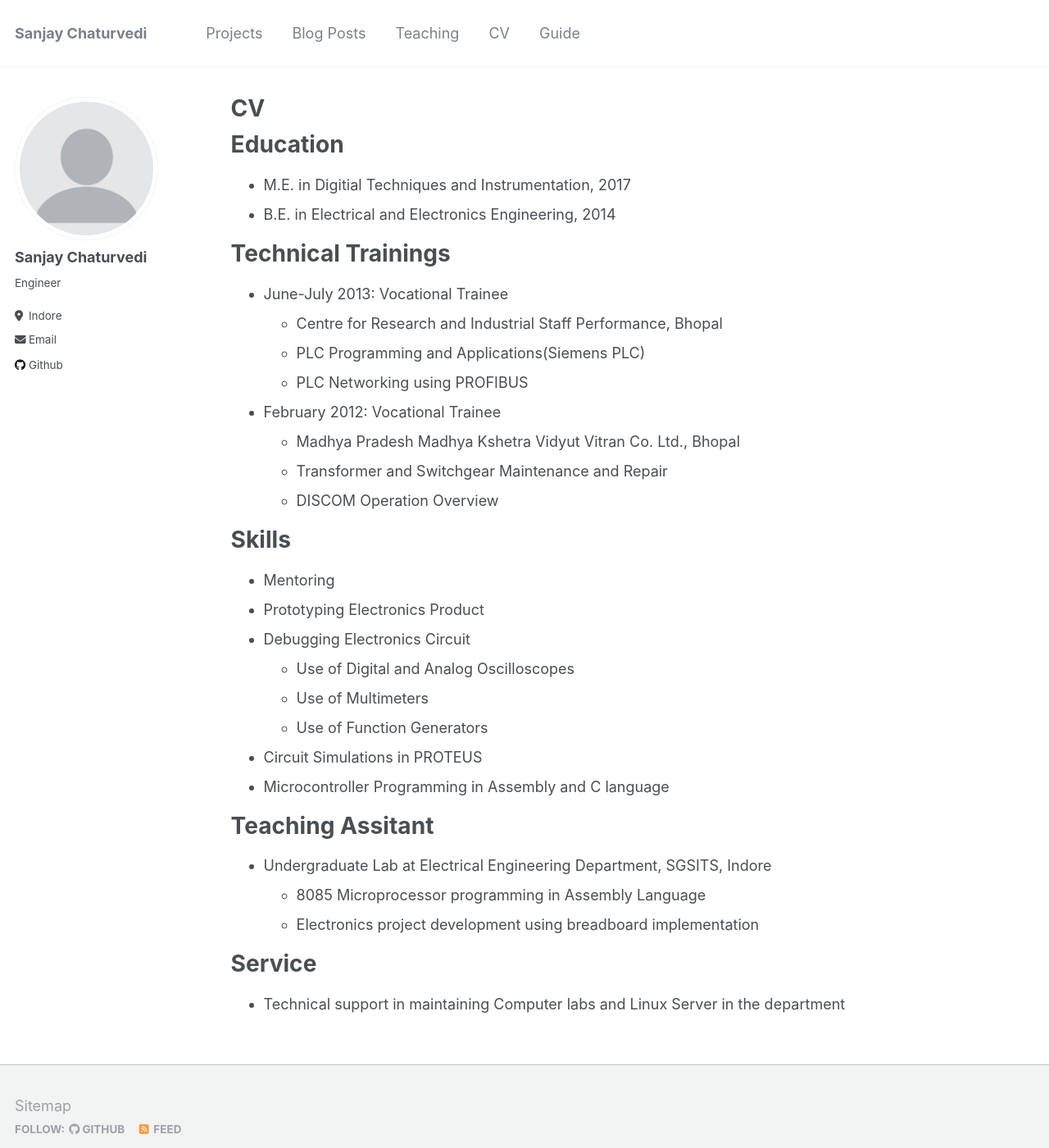
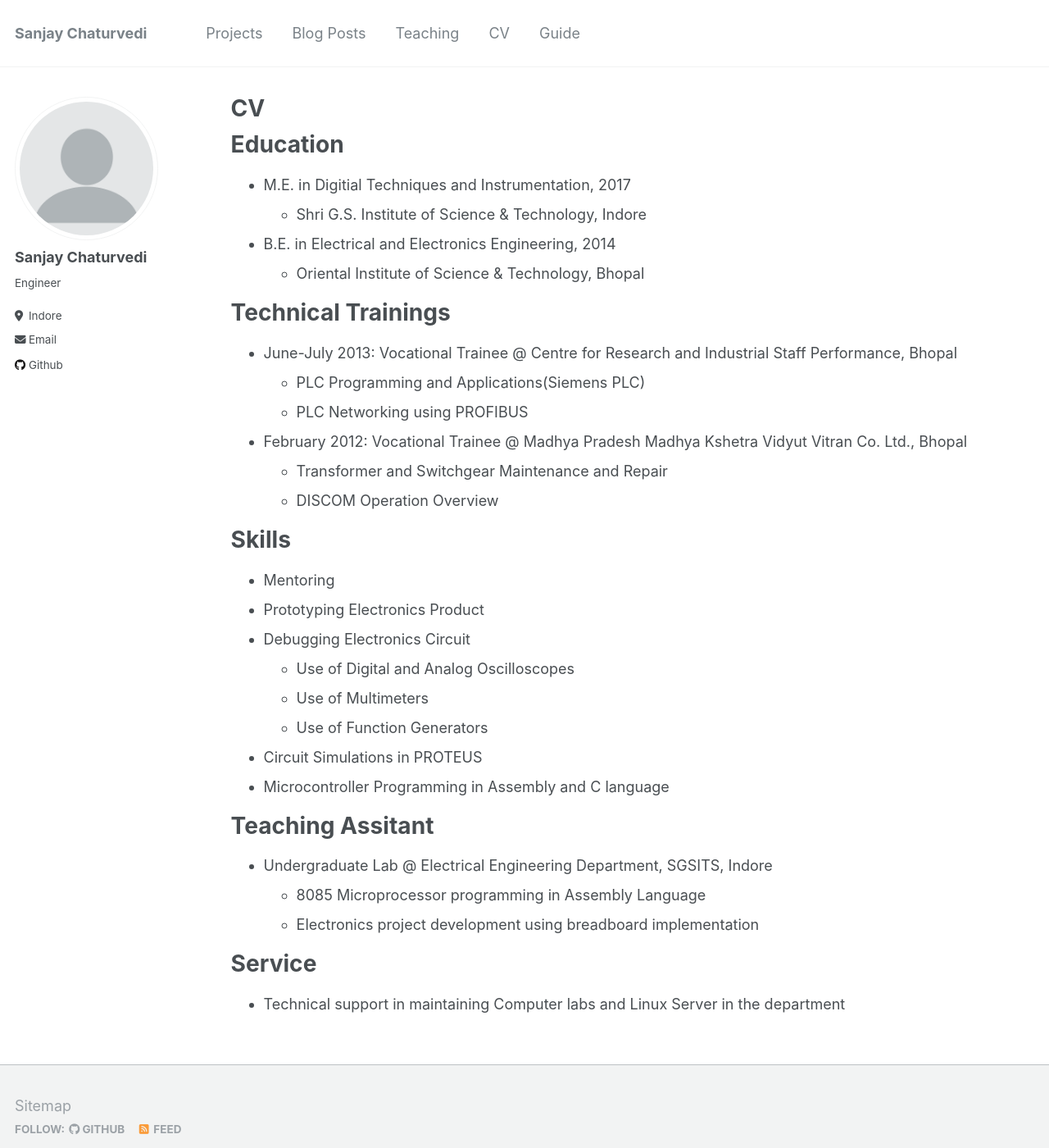
Before and after one commit to sanjay-ji/sanjay-ji.github.io, a Jekyll site: the page built from _pages/cv.md, in a window 1280 px wide and 1400 px high. Shown: the whole window at 82% size. Built offline with Jekyll 4.4.1, drawn with Linux system fonts in a browser that asks for light colours.

Commit message:
Update 4, in education section added college names, in  cv.md

```diff
--- a/_pages/cv.md
+++ b/_pages/cv.md
@@ -12,17 +12,17 @@ redirect_from:
 Education
 ======
 * M.E. in Digitial Techniques and Instrumentation, 2017
+  * Shri G.S. Institute of Science & Technology, Indore
 * B.E. in Electrical and Electronics Engineering, 2014
+  * Oriental Institute of Science & Technology, Bhopal
 
 Technical Trainings
 ======
-* June-July 2013: Vocational Trainee
-  * Centre for Research and Industrial Staff Performance, Bhopal
+* June-July 2013: Vocational Trainee @ Centre for Research and Industrial Staff Performance, Bhopal
   * PLC Programming and Applications(Siemens PLC)
   * PLC Networking using PROFIBUS
 
-* February 2012: Vocational Trainee
-  * Madhya Pradesh Madhya Kshetra Vidyut Vitran Co. Ltd., Bhopal
+* February 2012: Vocational Trainee @ Madhya Pradesh Madhya Kshetra Vidyut Vitran Co. Ltd., Bhopal
   * Transformer and Switchgear Maintenance and Repair
   * DISCOM Operation Overview
 
@@ -39,7 +39,7 @@ Skills
 
 Teaching Assitant
 ======
-* Undergraduate Lab at Electrical Engineering Department, SGSITS, Indore
+* Undergraduate Lab @ Electrical Engineering Department, SGSITS, Indore
   * 8085 Microprocessor programming in Assembly Language
   * Electronics project development using breadboard implementation
 
```
